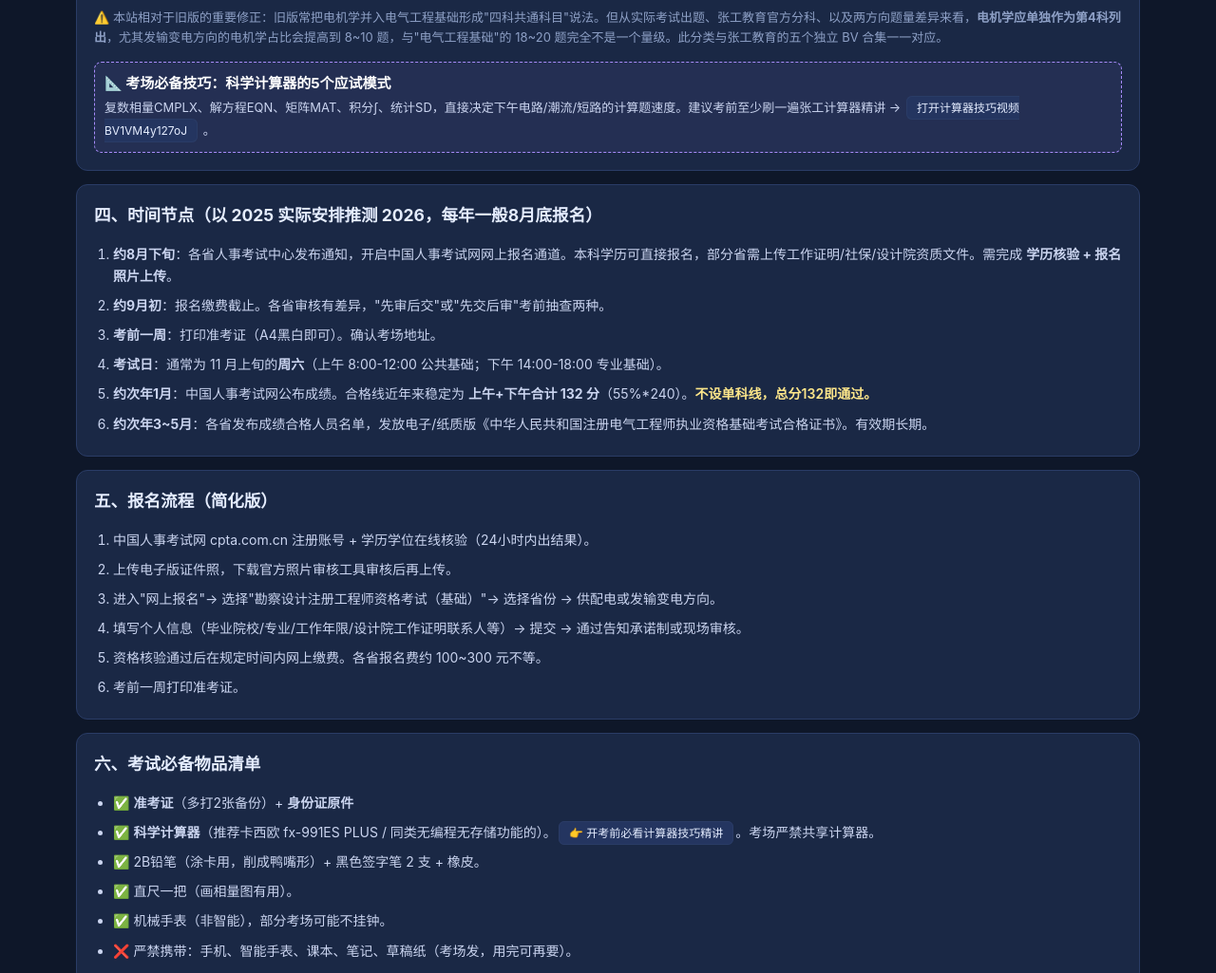
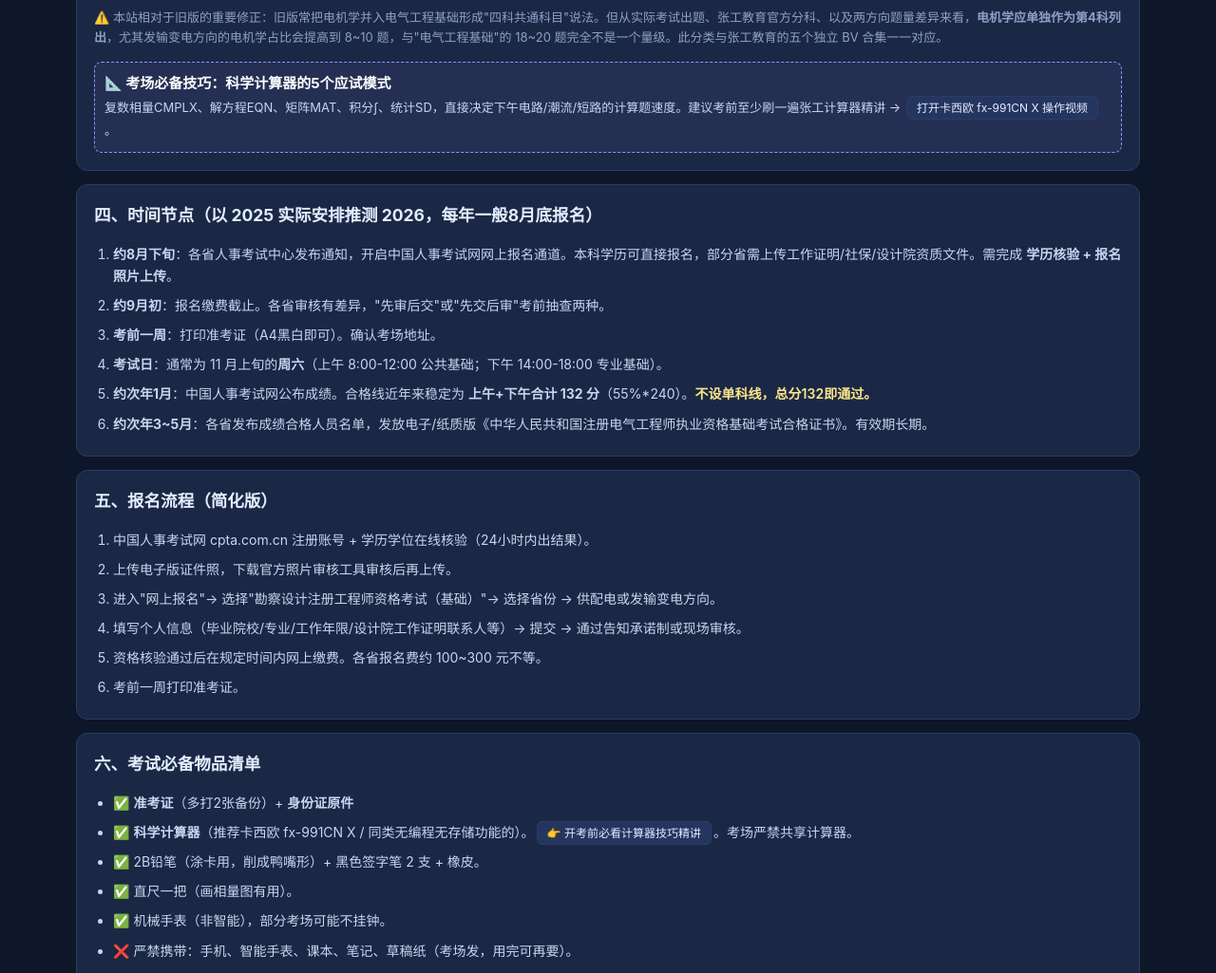
Before and after one commit to lbl1988/EE-Exam-Basic, a website: page guide.html in a window 1280 px wide. Shown: the part 2054-3079 px from the top of the page at 95% size. Drawn offline with Linux system fonts and the light colour scheme; no server answers.

Commit message:
Update calculator references: 991ES -> fx-991CN X

```diff
--- a/guide.html
+++ b/guide.html
@@ -131,7 +131,7 @@
 
       <div style="margin-top:14px;padding:10px;background:rgba(167,139,250,.08);border-radius:8px;border:1px dashed #a78bfa">
         <b style="color:#fff">📐 考场必备技巧：科学计算器的5个应试模式</b><br>
-        <span style="color:#cbd5f0;font-size:13px">复数相量CMPLX、解方程EQN、矩阵MAT、积分∫、统计SD，直接决定下午电路/潮流/短路的计算题速度。建议考前至少刷一遍张工计算器精讲 → <a class="mini-btn" href="videos.html#zhanggong|calculator">打开计算器技巧视频 BV1VM4y127oJ</a> 。</span>
+        <span style="color:#cbd5f0;font-size:13px">复数相量CMPLX、解方程EQN、矩阵MAT、积分∫、统计SD，直接决定下午电路/潮流/短路的计算题速度。建议考前至少刷一遍张工计算器精讲 → <a class="mini-btn" href="videos.html#zhanggong|calculator">打开卡西欧 fx-991CN X 操作视频</a> 。</span>
       </div>
     </div>
 
@@ -163,7 +163,7 @@
       <h3>六、考试必备物品清单</h3>
       <ul>
         <li>✅ <b>准考证</b>（多打2张备份）+ <b>身份证原件</b></li>
-        <li>✅ <b>科学计算器</b>（推荐卡西欧 fx-991ES PLUS / 同类无编程无存储功能的）。<a class="mini-btn" href="videos.html#zhanggong|calculator">👉 开考前必看计算器技巧精讲</a>。考场严禁共享计算器。</li>
+        <li>✅ <b>科学计算器</b>（推荐卡西欧 fx-991CN X / 同类无编程无存储功能的）。<a class="mini-btn" href="videos.html#zhanggong|calculator">👉 开考前必看计算器技巧精讲</a>。考场严禁共享计算器。</li>
         <li>✅ 2B铅笔（涂卡用，削成鸭嘴形）+ 黑色签字笔 2 支 + 橡皮。</li>
         <li>✅ 直尺一把（画相量图有用）。</li>
         <li>✅ 机械手表（非智能），部分考场可能不挂钟。</li>
```
